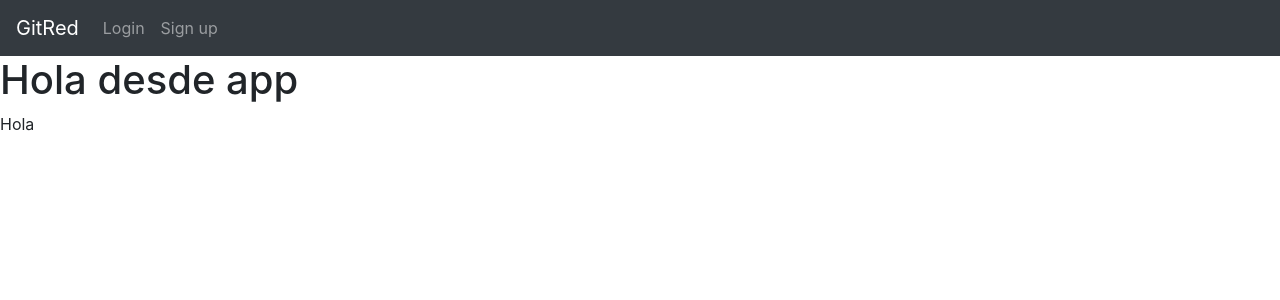
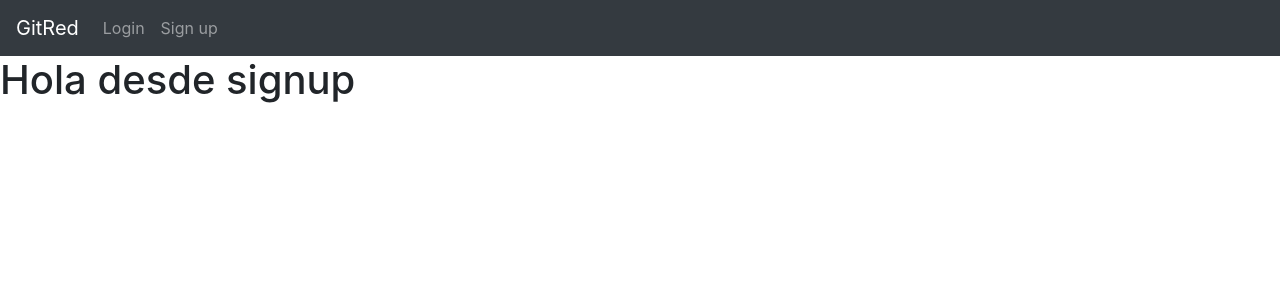
Before and after one commit to Aabraham-Farias/practice-frontend-react, a React (Create React App) app in the folder frontend/: page /signup in a window 1280 px wide. Shown: the top 300 px of the page. Built offline with nearby package versions, Linux system fonts and the light colour scheme.

Commit message:
Agregando sign up

```diff
--- a/frontend/src/App.js
+++ b/frontend/src/App.js
@@ -3,13 +3,13 @@ import React from 'react';
 //views
 import Login from './views/login';
 import Home from './views/Home';
-
+import Signup from './views/Signup';
 
 import{
 BrowserRouter as Router,
 Switch,
 Route,
-  Link
+Link
 } from "react-router-dom";
 
 //componentes
@@ -26,6 +26,9 @@ function App() {
           <Route path="/login">
             <Login />
           </Route>
+          <Route path="/signup">
+            <Signup/>
+          </Route>
           <Route path="/">
             <Home />
           </Route>
--- /dev/null
+++ b/frontend/src/views/Signup.js
@@ -0,0 +1,9 @@
+import React from 'react';
+
+const Signup = () => {
+    return(
+<h1>Hola desde signup</h1>
+    );
+};
+
+export default Signup;
```
